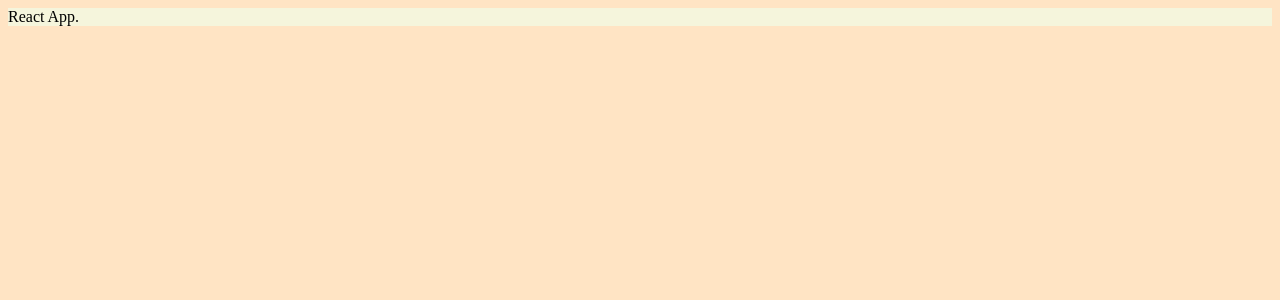
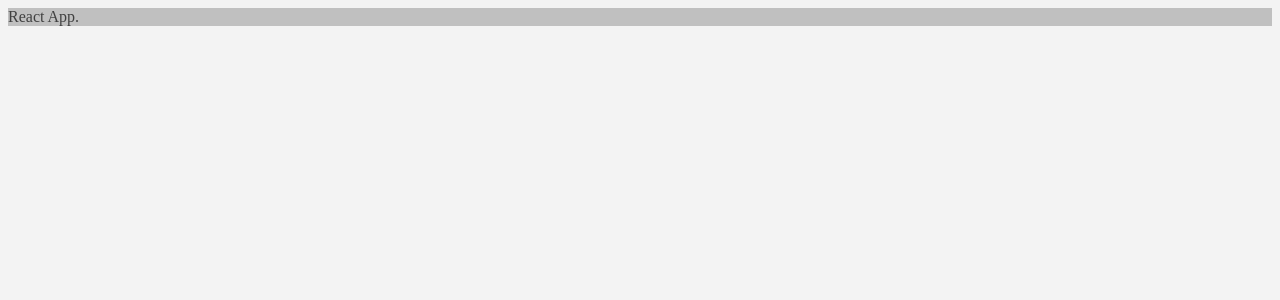
Before and after one commit to pluswhite/React-Project-Boilerplate, a React app: page / in a window 1280 px wide. Shown: the top 300 px of the page. Built offline with nearby package versions, Linux system fonts and the light colour scheme.

Commit message:
style: 💄 add stylelint config

```diff
--- a/src/app.tsx
+++ b/src/app.tsx
@@ -4,7 +4,7 @@ import './styles/index.scss';
 import './styles/index.css';
 
 function App() {
-  return <div>React App.</div>;
+  return <div className="app">React App.</div>;
 }
 
 export default App;
--- a/src/styles/index.css
+++ b/src/styles/index.css
@@ -1,3 +1,6 @@
-#root {
-  background-color: beige;
+/**
+ * App
+ */
+.app {
+  background-color: #c0c0c0;
 }
--- a/src/styles/index.scss
+++ b/src/styles/index.scss
@@ -1,3 +1,4 @@
 body {
-  background-color: bisque;
+  background-color: #f3f3f3;
+  color: #404040;
 }
```
Also changed, not shown: package.json (+7 -1 lines), .stylelintrc.json (added), 1 other file (tests, documents, lock files or other folders).
